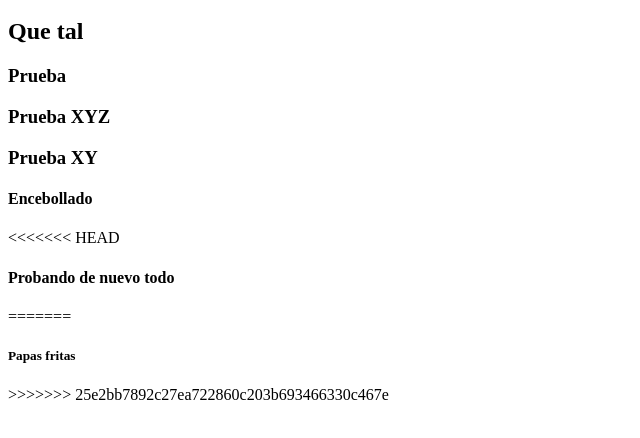
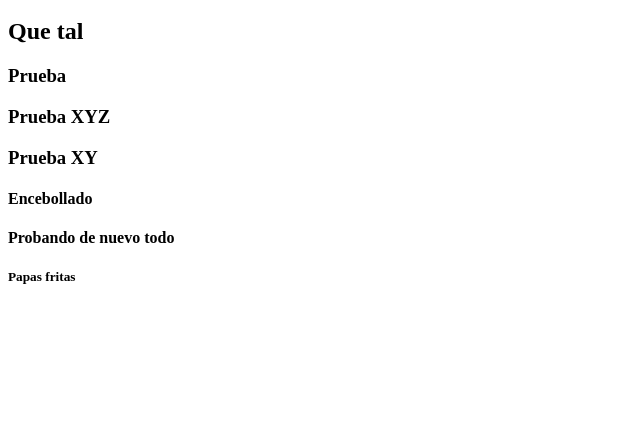
Before and after one commit to AndresDelaVera/Autonomo4, a plain HTML site: page index.html in a window 1280 px wide. Shown: the part 48-486 px from the top of the page, without its empty margins (0-640 px from the left). Drawn offline with Linux system fonts and the light colour scheme.

Commit message:
Probando branch 1

```diff
--- a/index.html
+++ b/index.html
@@ -11,10 +11,7 @@
     <h3>Prueba XYZ</h3>
     <h3>Prueba XY</h3>
     <h4>Encebollado</h4>
-<<<<<<< HEAD
     <h4>Probando de nuevo todo</h4>
-=======
     <h5>Papas fritas</h5>
->>>>>>> 25e2bb7892c27ea722860c203b693466330c467e
 </body>
 </html>
```
